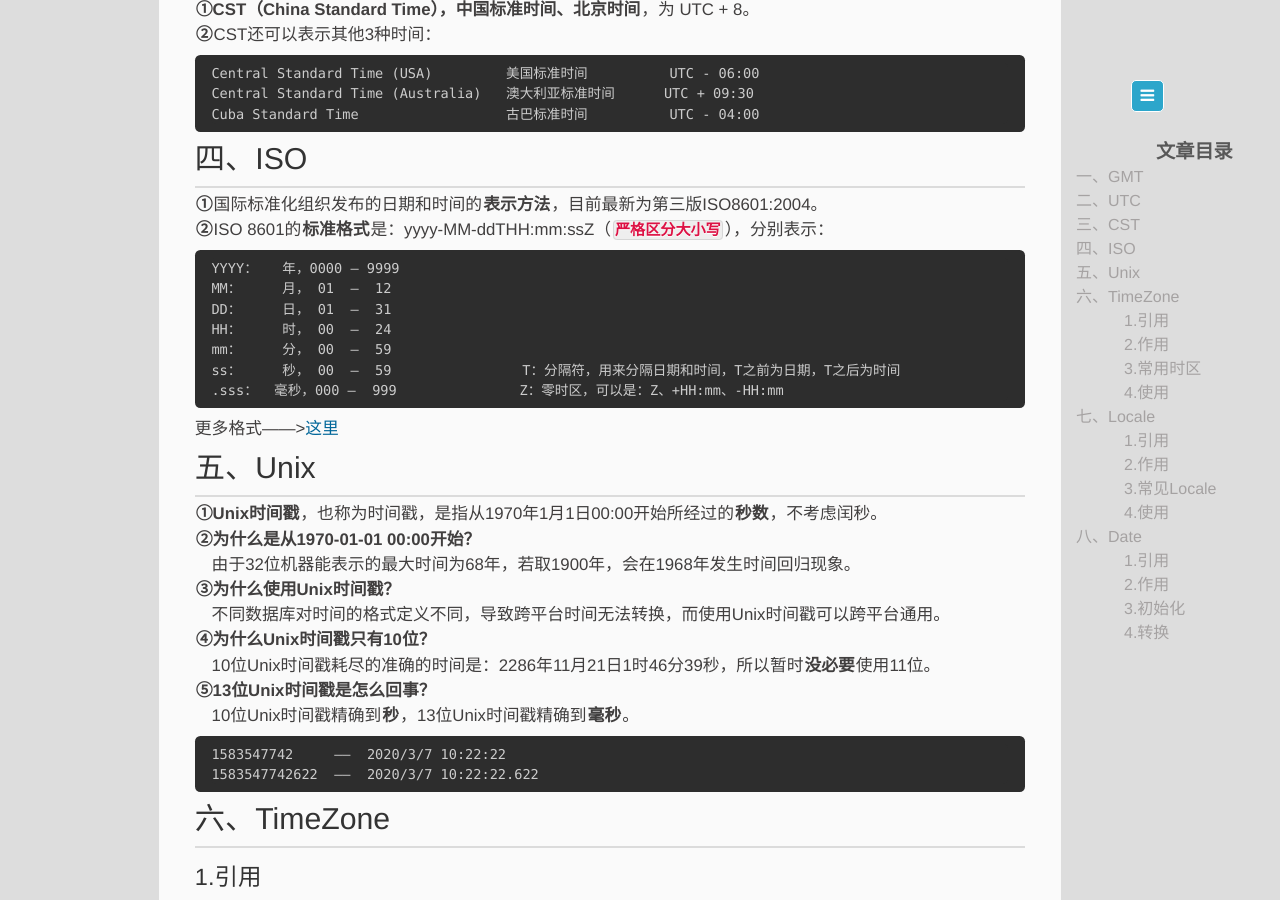
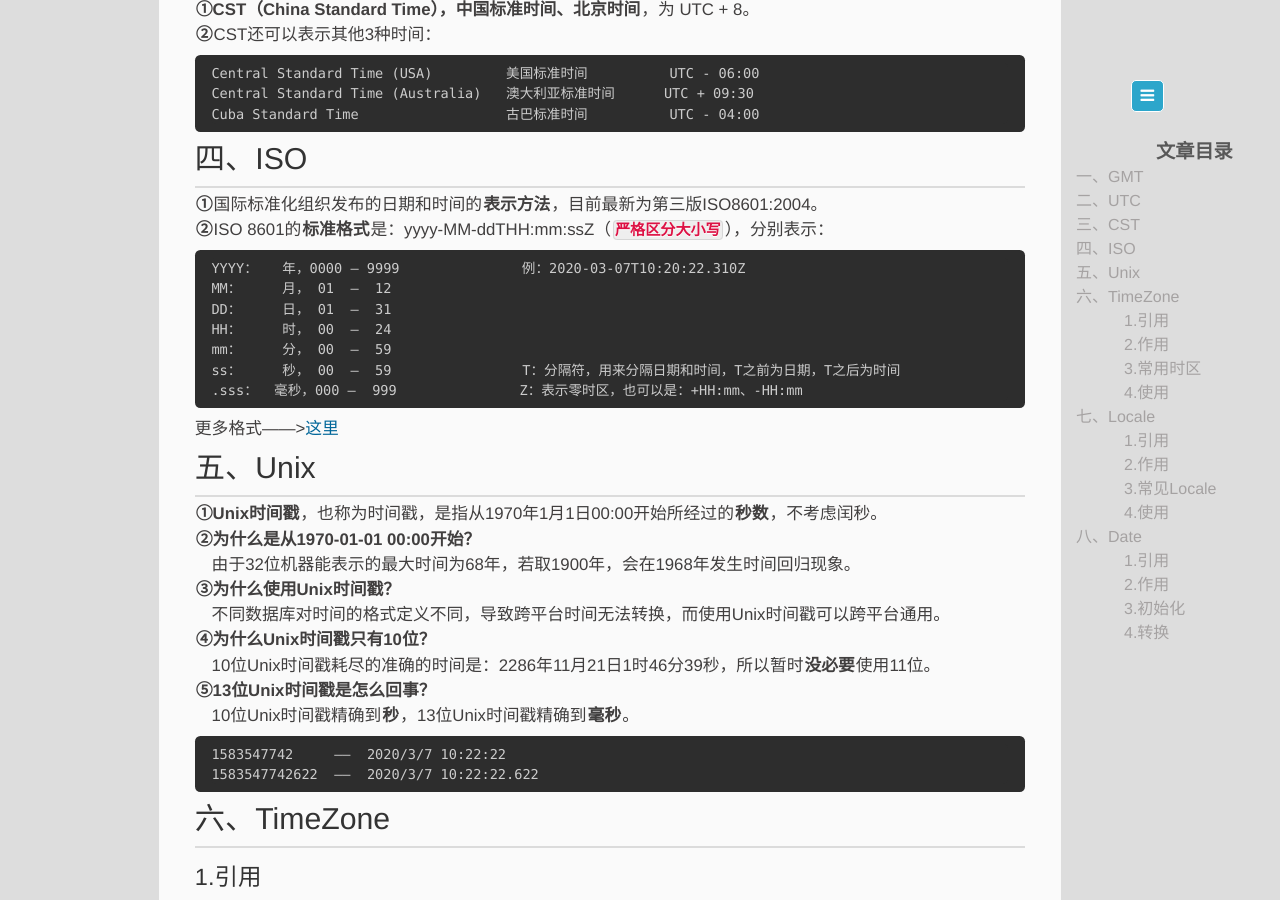
Before and after one commit to memorate/memorate.github.io, a Jekyll site: the page built from _posts/2020-03-07-java-time-overview1.md, in a window 1280 px wide and 900 px high, scrolled down 751 px. Built offline with Jekyll 4.4.1, drawn with Linux system fonts in a browser that asks for light colours; some of the changed text lies outside the part shown.

Commit message:
完善20200307

````diff
--- a/_posts/2020-03-07-java-time-overview1.md
+++ b/_posts/2020-03-07-java-time-overview1.md
@@ -32,13 +32,13 @@
 **①**国际标准化组织发布的日期和时间的**表示方法**，目前最新为第三版ISO8601:2004。
 **②**ISO 8601的**标准格式**是：yyyy-MM-ddTHH:mm:ssZ（`严格区分大小写`），分别表示：
 ```text
-YYYY：   年，0000 — 9999
+YYYY：   年，0000 — 9999　　　　　　　　　例：2020-03-07T10:20:22.310Z
 MM：     月， 01  —  12
 DD：     日， 01  —  31
 HH：     时， 00  —  24
 mm：     分， 00  —  59
 ss：     秒， 00  —  59                T：分隔符，用来分隔日期和时间，T之前为日期，T之后为时间
-.sss：  毫秒，000 —  999               Z：零时区，可以是：Z、+HH:mm、-HH:mm
+.sss：  毫秒，000 —  999               Z：表示零时区，也可以是：+HH:mm、-HH:mm
 ```
 更多格式——>[这里](https://baijiahao.baidu.com/s?id=1660164866833260888&wfr=spider&for=pc)
 ## 五、Unix
@@ -174,6 +174,11 @@
 String stringDate = "2020-03-07 10:22";
 Date date = format.parse(stringDate);
 ```
+```java
+SimpleDateFormat format = new SimpleDateFormat("yyyy-MM-dd'T'HH:mm:ss.SSSX");    //ISO标准格式
+String stringDate = "2020-03-07T10:20:22.310Z";
+Date date = format.parse(stringDate);
+```
 **4）Date转时间戳**，注意此时的timeStamp为13位；
 ```java
 Date date = new Date();
````
